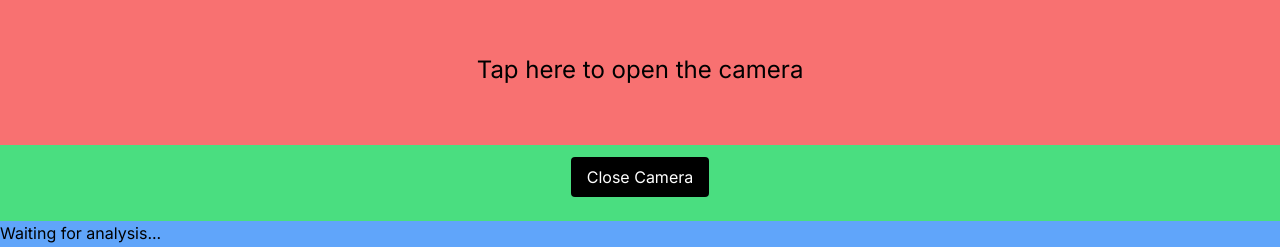
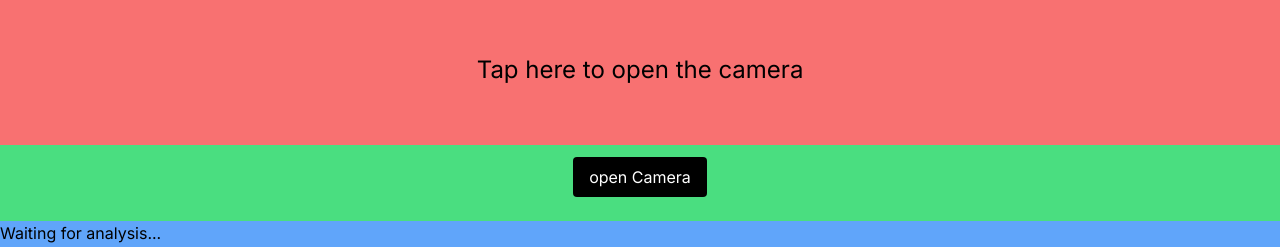
Before and after one commit to derikaquary/26-plant-disease-identifier, a Next.js app: page /plant_analyzer in a window 1280 px wide. Shown: the part 155-402 px from the top of the page. Built offline with nearby package versions, Linux system fonts and the light colour scheme; no server answers.

Commit message:
added closing and opening button

```diff
--- a/app/plant_analyzer/page.js
+++ b/app/plant_analyzer/page.js
@@ -143,12 +143,22 @@ const PlantAnalyzer = () => {
         )}
         {error && <p>Error: {error}</p>}
       </div>
+      {stream && (
         <button
           className="bg-black text-white py-2 px-4 rounded mb-3"
           onClick={closeCamera}
           disabled={!stream}>
           Close Camera
         </button>
+      )}
+      {!stream && (
+        <button
+          className="bg-black text-white py-2 px-4 rounded mb-3"
+          disabled={stream}
+          onClick={openCamera}>
+          open Camera
+        </button>
+      )}
       <div className="bg-blue-400 h-[270px] w-full">
         {plantInfo ? (
           <div dangerouslySetInnerHTML={{ __html: plantInfo }} />
```
Lines whose indentation alone changed are shown as unchanged.
